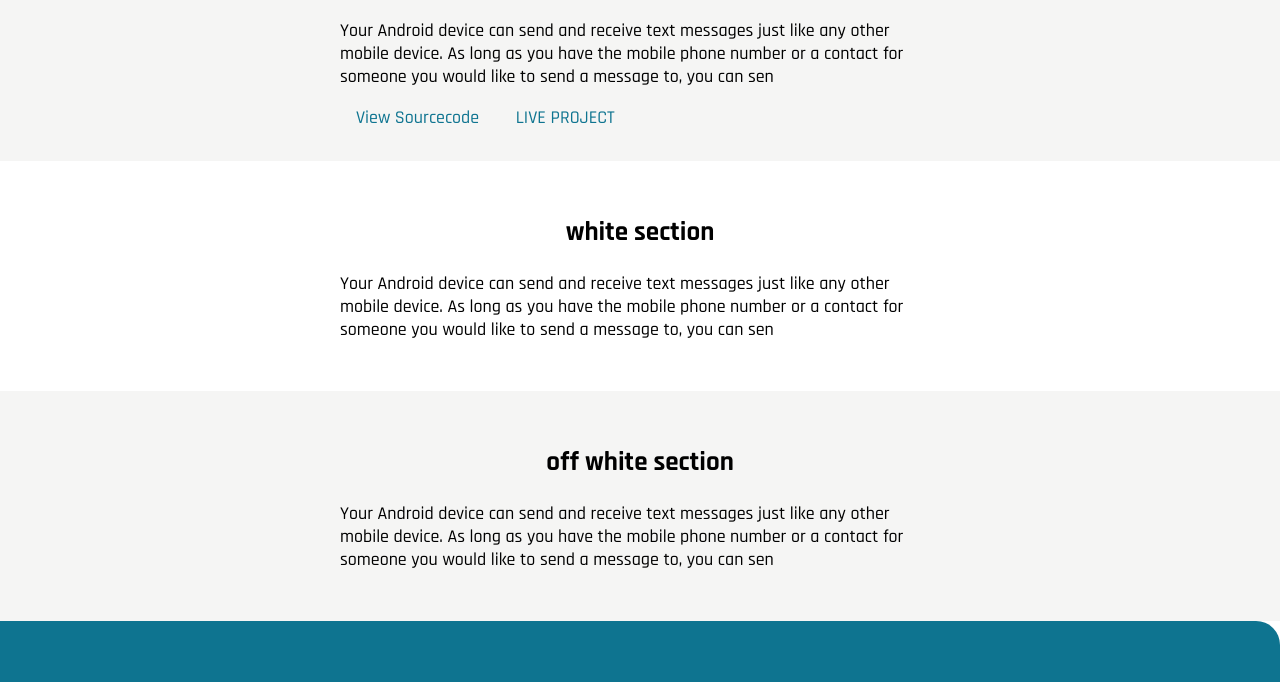
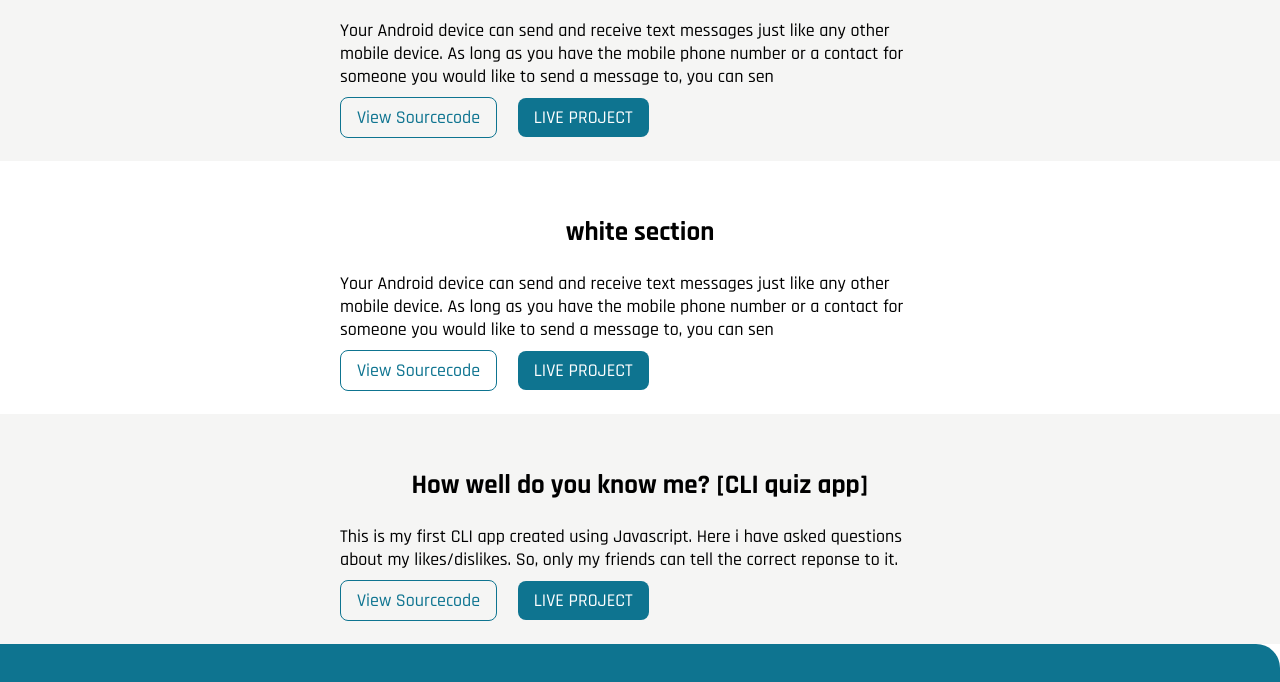
Before and after one commit to k-latwal15/kamalLatwal.portfolio, a plain HTML site: page project.html in a window 1280 px wide. Shown: the part 615-1297 px from the top of the page. Drawn offline with Linux system fonts and the light colour scheme.

Commit message:
update first project and personal details

```diff
--- a/project.html
+++ b/project.html
@@ -1,17 +1,19 @@
 <!DOCTYPE html>
 <html lang="en">
+
 <head>
     <meta charset="UTF-8">
     <meta name="viewport" content="width=device-width, initial-scale=1.0">
     <title>Projects | kamallatwal </title>
     <link href="/styles.css" rel="stylesheet">
-    <link rel="shortcut icon" type="image/x-icon" href="/images/favicon1.png">
+    <link rel="shortcut icon" type="image/x-icon" href="https://img.icons8.com/pastel-glyph/2x/person-male.png">
 </head>
+
 <body>
     <nav class="container">
         <h3 class="nav-brand">i am developer</h3>
         <ul class="nav-list">
-            <li class="inline-list" ><a class="link " href="/index.html">Home</a></li>
+            <li class="inline-list"><a class="link " href="/index.html">Home</a></li>
             <li class="inline-list"><a class="link link-active " href="/">Projects</a></li>
             <li class="inline-list"><a class="link " href="/blog.html">Blogs</a></li>
 
@@ -26,40 +28,60 @@
         <div class=" container container-center ">
             <h1>off white section</h1>
             <p>
-                Your Android device can send and receive text messages just like any other mobile device. As long as you have the mobile phone number or a contact for someone you would like to send a message to, you can sen
+                Your Android device can send and receive text messages just like any other mobile device. As long as you
+                have the mobile phone number or a contact for someone you would like to send a message to, you can sen
             </p>
-            <a class="link" href="/">View Sourcecode</a>
-            <a class="link" href="/">LIVE PROJECT</a>
+            <a class="link  link-secondary" href="/">View Sourcecode</a>
+            <a class="link link-primary" href="/">LIVE PROJECT</a>
+
+        </div>
+
+    </section>
+
+
+    <section class="section">
+        <div class="container container-center ">
+
+            <h1> white section </h1>
+            <p>
+                Your Android device can send and receive text messages just like any other mobile device. As long as you
+                have the mobile phone number or a contact for someone you would like to send a message to, you can sen
+            </p>
+            <a class="link  link-secondary" href="/">View Sourcecode</a>
+            <a class="link link-primary" href="/">LIVE PROJECT</a>
+
         </div>
     </section>
-    <section class="section">
-        <div class="container container-center ">
-            <h1> white section </h1>
+
+    <section class="section off-white">
+        <div class=" container container-center ">
+            <h1>How well do you know me? [CLI quiz app]</h1>
             <p>
-                Your Android device can send and receive text messages just like any other mobile device. As long as you have the mobile phone number or a contact for someone you would like to send a message to, you can sen
+                This is my first CLI app created using Javascript. Here i have asked questions about my likes/dislikes.
+                So, only my friends can tell the correct reponse to it.
             </p>
+            <a class="link  link-secondary" href="/">View Sourcecode</a>
+            <a class="link link-primary" href="/">LIVE PROJECT</a>
         </div>
     </section>
-    <section class="section off-white">
-        <div class=" container container-center ">
-            <h1>off white section</h1>
-            <p>
-                Your Android device can send and receive text messages just like any other mobile device. As long as you have the mobile phone number or a contact for someone you would like to send a message to, you can sen
-            </p>
-        </div>
-    </section>
-    <footer class="footer" >
+    </ol>
+    <footer class="footer">
         <div class="footer-header">
             connect with me HERE
             <ul class=" social-links list-non-bullet ">
-                <li class="inline-list social-links"><a class="link" href="https://github.com/k-latwal15"><img src="https://image.flaticon.com/icons/png/512/25/25231.png"></a></li>
-                <li class="inline-list social-links"><a class="link" href="https://twitter.com/k_latwal"><img src="https://www.flaticon.com/svg/static/icons/svg/60/60580.svg"></a></li>
-                <li class="inline-list social-links"><a class="link" href="https://www.linkedin.com/in/k-latwal15/"><img src="https://image.flaticon.com/icons/png/512/61/61109.png"></a></li>
-                <li class="inline-list social-links"><a class="link" href="https://repl.it/@kamal15"><img src="https://repl.it/public/images/sm.png"></a></li>
+                <li class="inline-list social-links"><a class="link" href="https://github.com/k-latwal15"><img
+                            src="https://image.flaticon.com/icons/png/512/25/25231.png"></a></li>
+                <li class="inline-list social-links"><a class="link" href="https://twitter.com/k_latwal"><img
+                            src="https://www.flaticon.com/svg/static/icons/svg/60/60580.svg"></a></li>
+                <li class="inline-list social-links"><a class="link" href="https://www.linkedin.com/in/k-latwal15/"><img
+                            src="https://image.flaticon.com/icons/png/512/61/61109.png"></a></li>
+                <li class="inline-list social-links"><a class="link" href="https://repl.it/@kamal15"><img
+                            src="https://repl.it/public/images/sm.png"></a></li>
             </ul>
             <small>&#169 kamallatwal</small>
         </div>
     </footer>
 
 </body>
+
 </html>
--- a/styles.css
+++ b/styles.css
@@ -30,14 +30,14 @@ hr {
     text-decoration: none;
     text-align: center;
     padding: 0.5rem 1rem;
-    color:var(--primary-color);
+    color: var(--primary-color);
 }
 
 .link-primary {
     background-color: var(--primary-color);
     border-radius: 0.5rem;
     color: white;
-    display: block;
+    display: inline;
     max-width: 140px;
     margin: 1rem 1rem 1rem 0rem;
 }
@@ -46,7 +46,7 @@ hr {
     color: var(--primary-color);
     border-radius: 0.5rem;
     border: 1px solid var(--primary-color);
-    display: block;
+    display: inline;
     max-width: 140px;
     margin: 1rem 1rem 1rem 0rem;
 }
@@ -84,7 +84,7 @@ nav .nav-list .link {
     color: white;
 }
 
-nav .nav-list .link-active {
+.link-active {
     font-weight: bold;
     text-decoration: underline;
 }
@@ -112,12 +112,14 @@ nav .nav-list .link-active {
 
 .section {
     padding: 2rem;
-    width:auto;
+    width: auto;
 }
 
-.section h1{
+.section h1,
+#blog1 {
     text-align: center;
 }
+
 .off-white {
     background-color: var(--off-white);
 }
@@ -144,7 +146,7 @@ nav .nav-list .link-active {
     padding-inline-start: 0px;
 }
 
-.social-links img{
+.social-links img {
     height: 25px;
     width: 25px;
 }
```
Also changed, not shown: blog.html (+7 -5 lines), blog1.html (added, +22 -0 lines), index.html (+2 -2 lines), images/favicon.png (deleted), images/favicon1.png (deleted).
